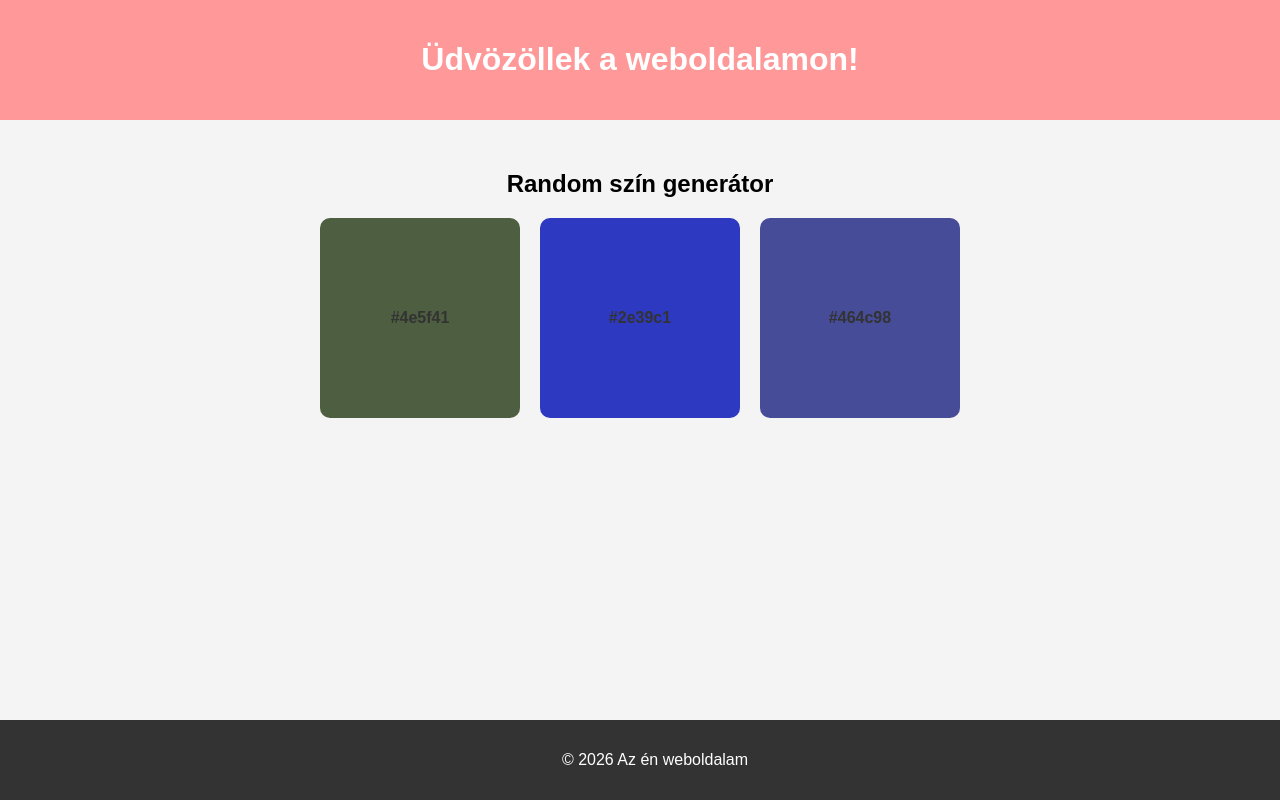
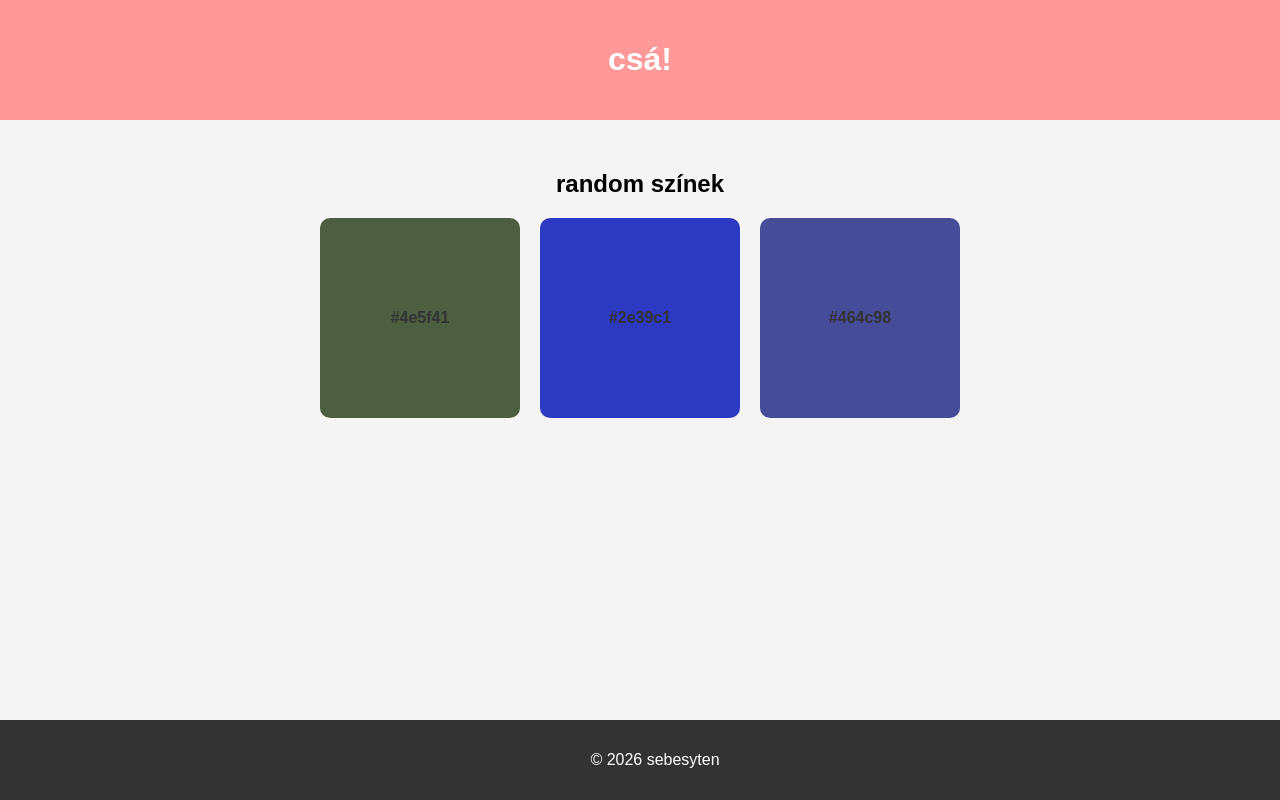
Before and after one commit to sebesyten/fekete-bodza, a plain HTML site: page index.html in a window 1280 px wide. Drawn offline with Linux system fonts and the light colour scheme.

Commit message:
Update index.html

```diff
--- a/index.html
+++ b/index.html
@@ -56,12 +56,12 @@ footer{
 <body>
 
 <header>
-<h1>Üdvözöllek a weboldalamon!</h1>
+<h1>csá!</h1>
 </header>
 
 <main>
 
-<h2>Random szín generátor</h2>
+<h2>random színek</h2>
 
 <div class="szinek">
 <div class="szinDoboz" id="szin1"></div>
@@ -72,7 +72,7 @@ footer{
 </main>
 
 <footer>
-<p>© 2026 Az én weboldalam</p>
+<p>© 2026 sebesyten</p>
 </footer>
 
 <script>
```
